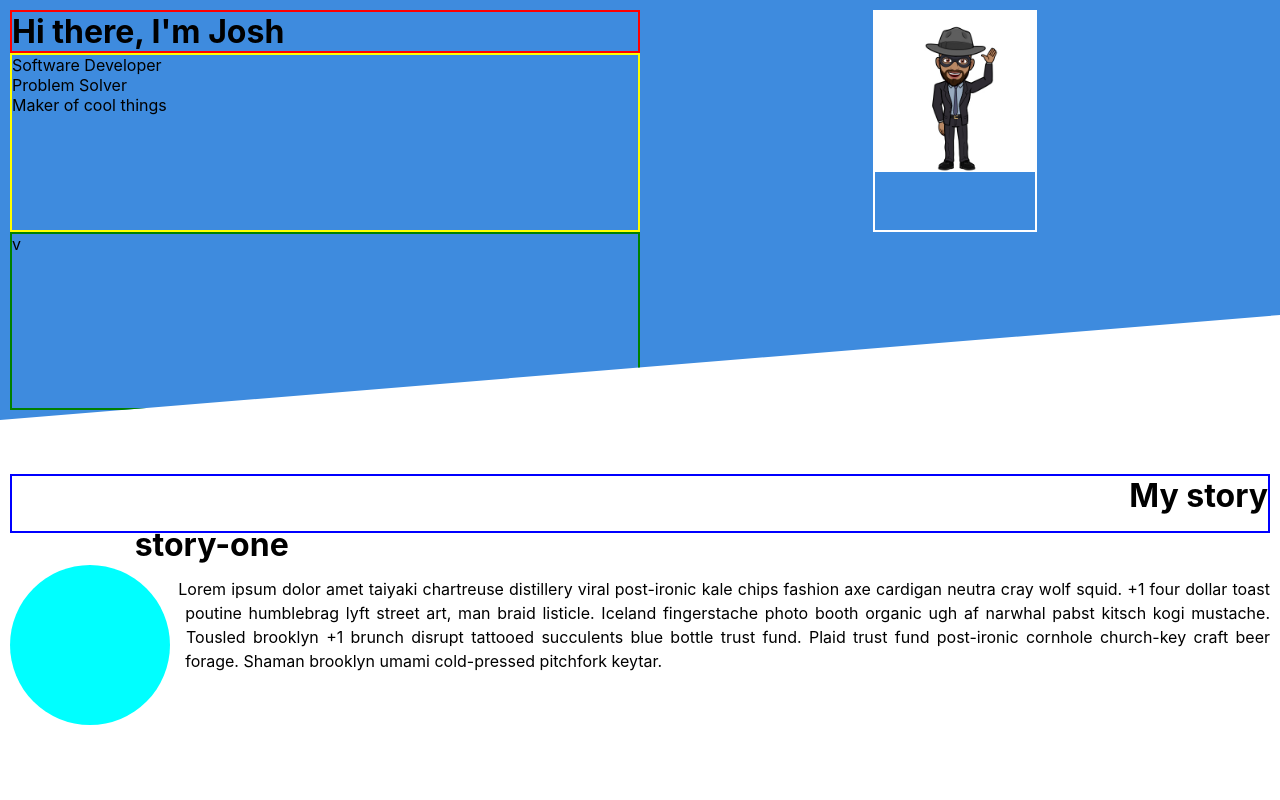
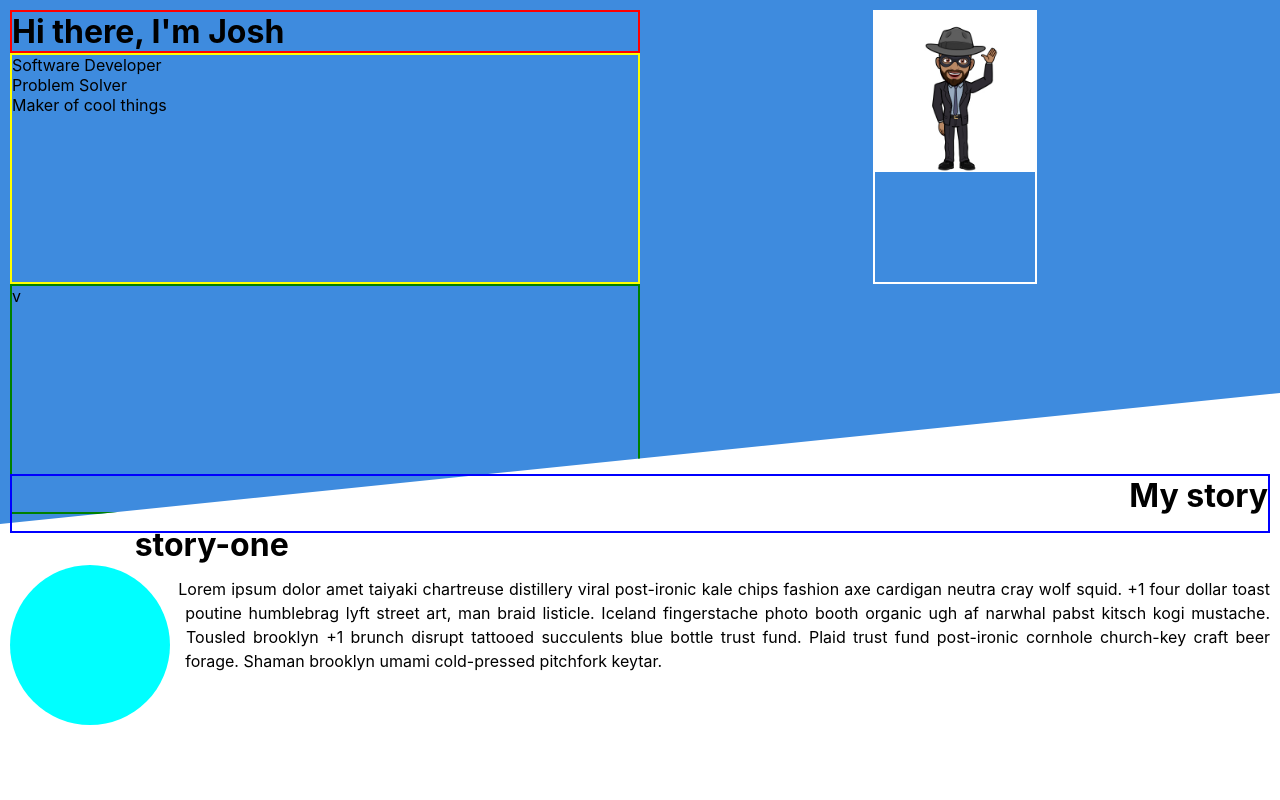
Before and after one commit to jmart790/portfolio-site, a React (Create React App) app: page / in a window 1280 px wide. Shown: the top 800 px of the page. Built offline with nearby package versions, Linux system fonts and the light colour scheme.

Commit message:
removed default height atribute

```diff
--- a/src/components/welcome/welcome.css
+++ b/src/components/welcome/welcome.css
@@ -2,8 +2,6 @@
   background-color: rgb(62, 139, 222);
   -webkit-clip-path: polygon(0 0, 100% 0, 100% 75%, 0 100%);
   clip-path: polygon(0 0, 100% 0, 100% 75%, 0 100%);
-  height: 400px;
-  z-index: 1;
 
   display: grid;
   grid-template-columns: 1fr 1fr;
```
